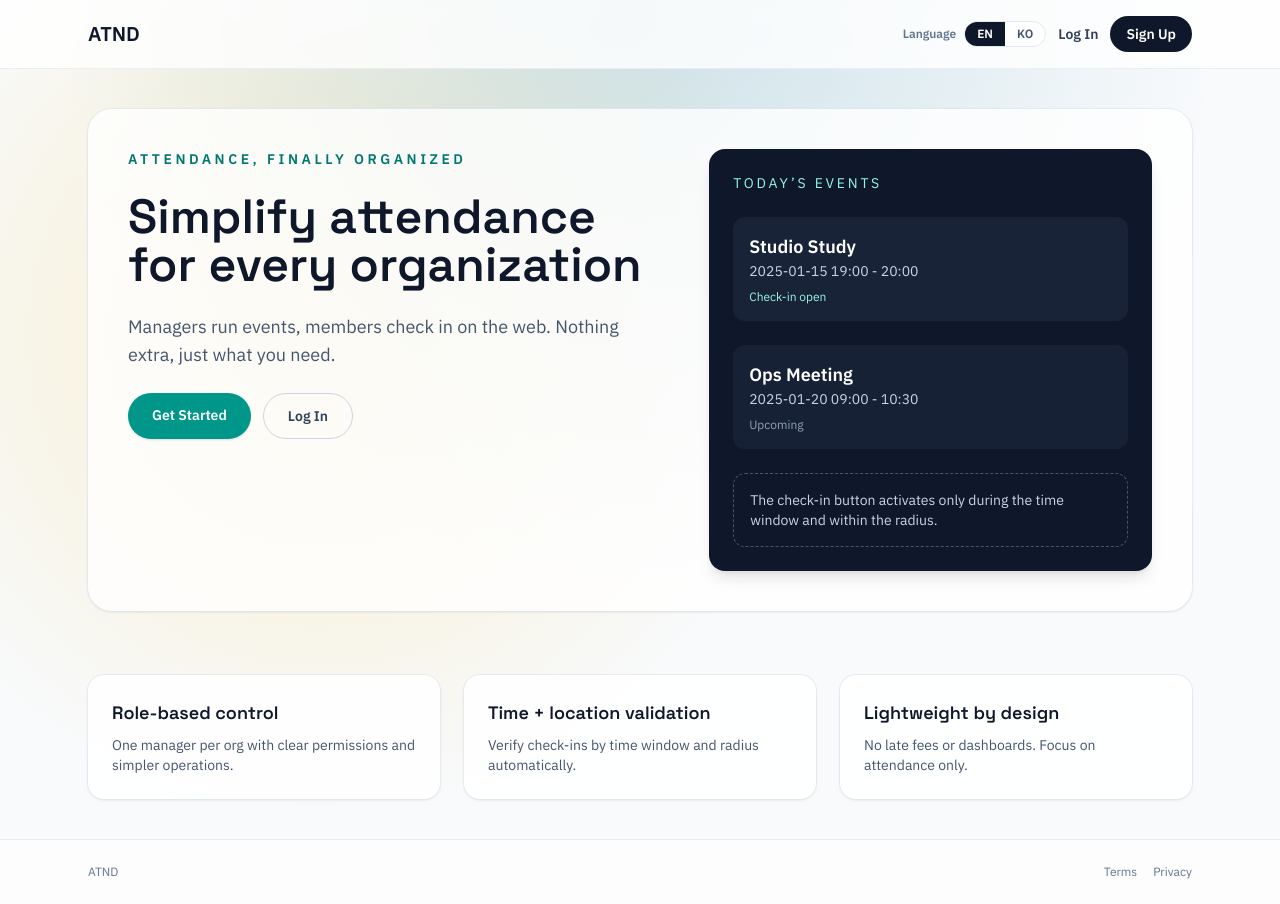
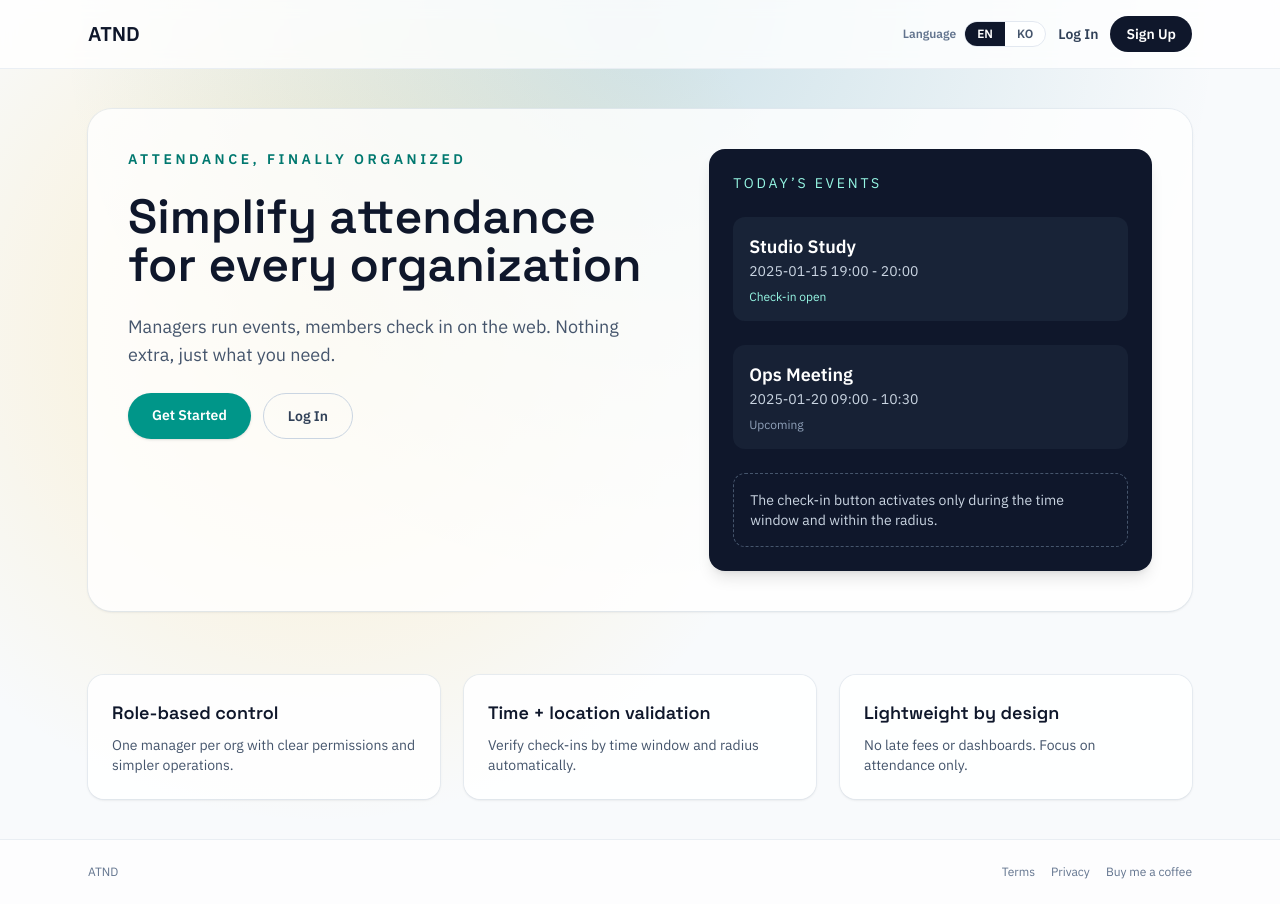
Before and after one commit to Rillmo/ATND, a Next.js app: page / in a window 1280 px wide. Built offline with nearby package versions, Linux system fonts and the light colour scheme; no server answers.

Commit message:
feat: add buy me a coffee link

```diff
--- a/src/components/Footer.tsx
+++ b/src/components/Footer.tsx
@@ -1,5 +1,7 @@
 import Link from "next/link";
 export default async function Footer() {
+  const bmcUrl = process.env.NEXT_PUBLIC_BMC_URL;
+
   return (
     <footer className="border-t border-slate-200/70 bg-white/70">
       <div className="mx-auto flex max-w-6xl flex-col items-start gap-2 px-4 py-6 text-xs text-slate-500 sm:flex-row sm:items-center sm:justify-between sm:px-6">
@@ -11,6 +13,16 @@ export default async function Footer() {
           <Link href="/privacy" className="hover:text-slate-700">
             Privacy
           </Link>
+          {bmcUrl ? (
+            <a
+              href={bmcUrl}
+              target="_blank"
+              rel="noreferrer"
+              className="hover:text-slate-700"
+            >
+              Buy me a coffee
+            </a>
+          ) : null}
         </div>
       </div>
     </footer>
```
